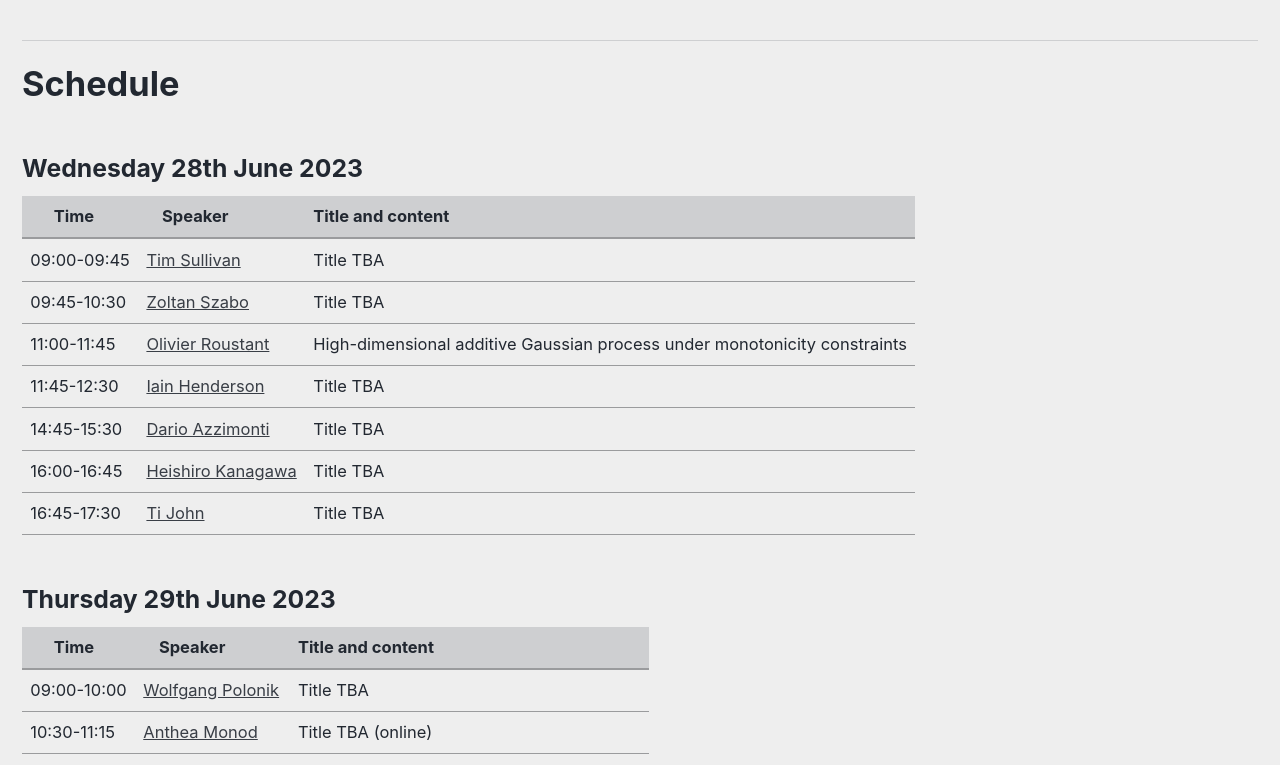
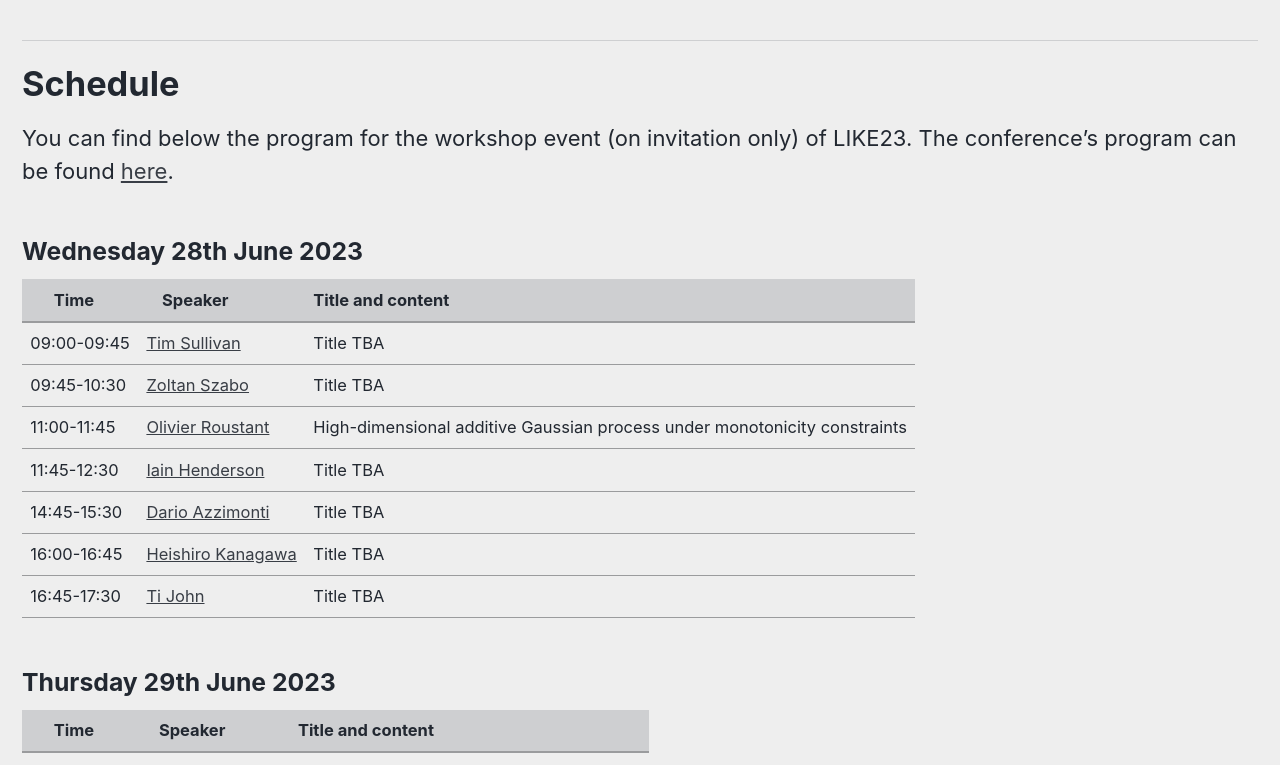
Before and after one commit to LIKE23-Bern/LIKE23-Bern.github.io, a Jekyll site: the page built from _pages/workshop.md, in a window 1280 px wide and 900 px high, scrolled down 339 px, cut to the strip 135-900 px from the top of the window. Built offline with Jekyll 4.4.1, drawn with Linux system fonts in a browser that asks for light colours; cached includes are drawn as plain includes.

Commit message:
Update workshop.md

```diff
--- a/_pages/workshop.md
+++ b/_pages/workshop.md
@@ -24,6 +24,7 @@ header:
 
 # Schedule
 
+You can find below the program for the workshop event (on invitation only) of LIKE23. The conference's program can be found [here](program).
 
 ### Wednesday 28th June 2023
 
```
